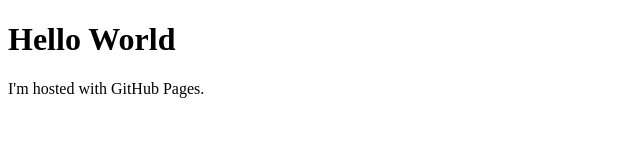
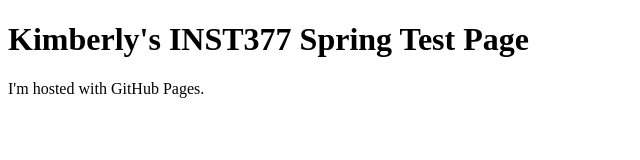
Before and after one commit to kubadini/kubadini.github.io, a plain HTML site: page index.html in a window 1280 px wide. Shown: the whole page, without its empty margins (0-640 px from the left). Drawn offline with Linux system fonts and the light colour scheme.

Commit message:
title page commit

```diff
--- a/index.html
+++ b/index.html
@@ -1,7 +1,7 @@
 <!DOCTYPE html>
 <html>
 <body>
-<h1>Hello World</h1>
+<h1>Kimberly's INST377 Spring Test Page</h1>
 <p>I'm hosted with GitHub Pages.</p>
 </body>
 </html>
```
Also changed, not shown: 1 other file.
